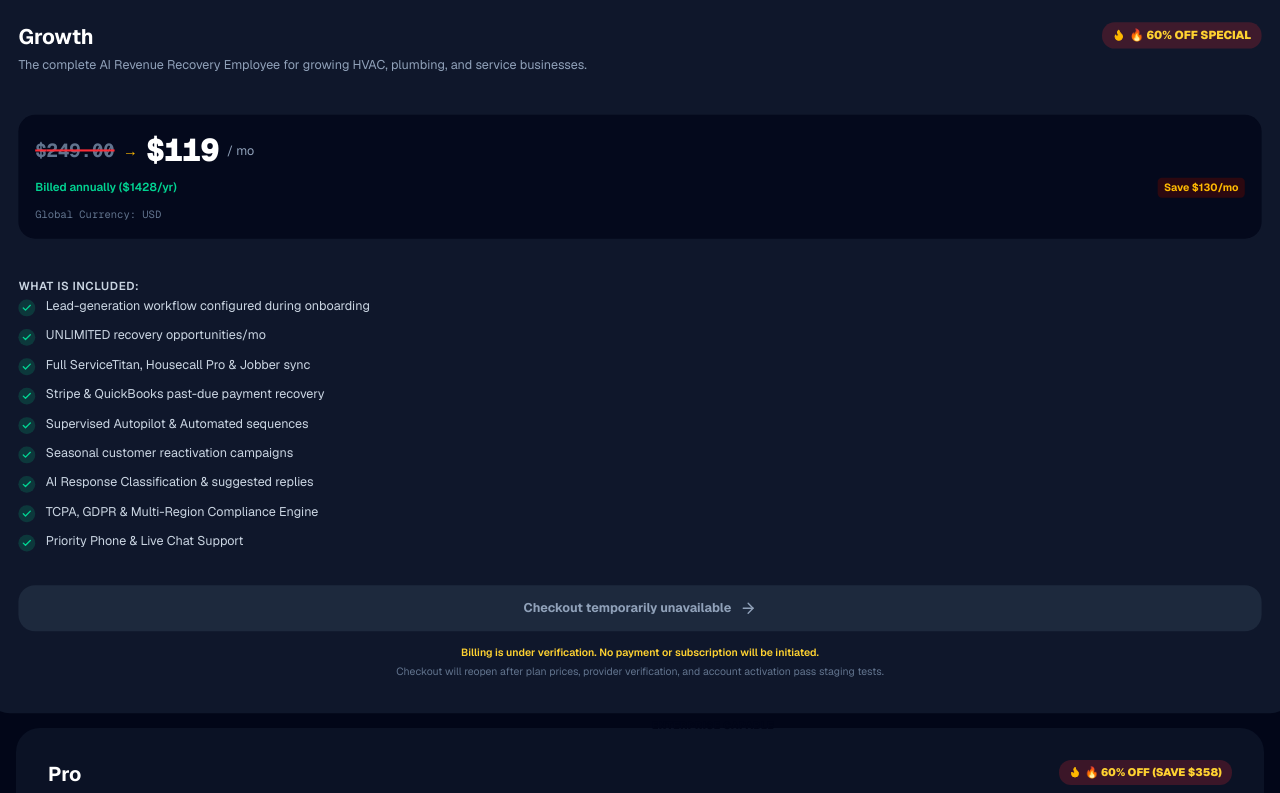
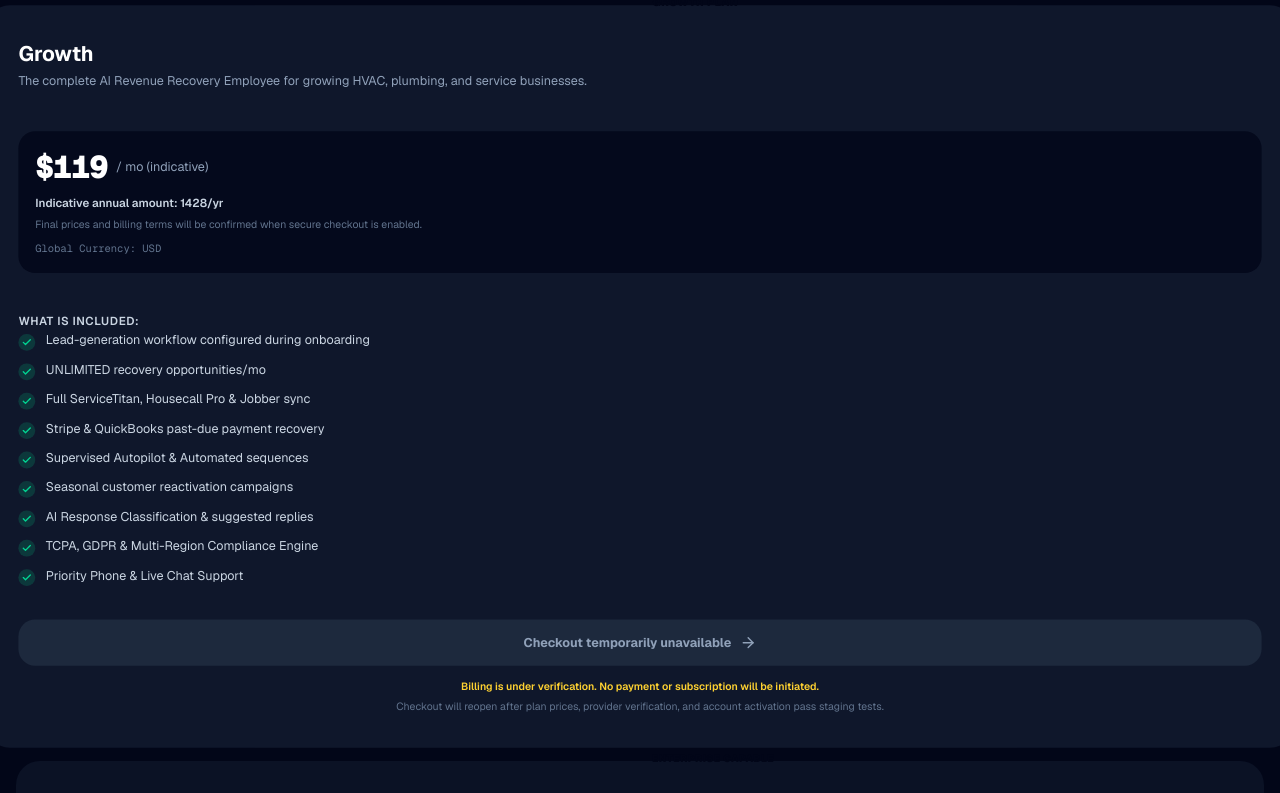
Before and after one commit to akashpardeshi188-design/revenuerecover-ai, a Next.js app: page /pricing in a window 1280 px wide. Shown: the part 1100-1893 px from the top of the page. Built offline with nearby package versions, Linux system fonts and the light colour scheme.

Commit message:
fix: remove unverified discount and lead-volume claims

```diff
--- a/app/pricing/page.tsx
+++ b/app/pricing/page.tsx
@@ -6,7 +6,6 @@ import {
   Check,
   ArrowRight,
   Globe2,
-  Flame,
 } from 'lucide-react';
 
 export default function PricingPage() {
@@ -16,13 +15,10 @@ export default function PricingPage() {
     {
       name: 'Starter',
       description: 'Ideal for solo contractors & small trade teams getting started with automated follow-ups.',
-      originalMonthly: 97.5,
-      originalAnnual: 79.0,
       monthlyPrice: 49,
       annualPrice: 39,
       currency: '$',
       currencyLabel: region === 'usa' ? 'USD' : 'USD / £39 / CAD $55',
-      discountBadge: '🔥 60% OFF',
       highlight: false,
       badge: null,
       features: [
@@ -38,13 +34,10 @@ export default function PricingPage() {
     {
       name: 'Growth',
       description: 'The complete AI Revenue Recovery Employee for growing HVAC, plumbing, and service businesses.',
-      originalMonthly: 297.5,
-      originalAnnual: 249.0,
       monthlyPrice: 149,
       annualPrice: 119,
       currency: '$',
       currencyLabel: region === 'usa' ? 'USD' : 'USD / £99 / CAD $159 / ₹9,936',
-      discountBadge: '🔥 60% OFF SPECIAL',
       highlight: true,
       badge: 'GROWTH PLAN',
       features: [
@@ -62,18 +55,15 @@ export default function PricingPage() {
     {
       name: 'Pro',
       description: 'Engineered for high-volume, multi-truck contractors and multi-location franchises.',
-      originalMonthly: 597.5,
-      originalAnnual: 497.0,
       monthlyPrice: 299,
       annualPrice: 239,
       currency: '$',
       currencyLabel: region === 'usa' ? 'USD' : 'USD / £199 / CAD $320',
-      discountBadge: '🔥 60% OFF (SAVE $358)',
       highlight: false,
       badge: 'ENTERPRISE CAPABLE',
       features: [
         'Everything in Growth Plan',
-        '🎁 500+ Verified Commercial & Residential Leads',
+        'Lead intake workflows for multi-location businesses',
         'Multi-location & Multi-brand management',
         'Full Autonomous Autopilot mode with safeguards',
         'Custom AI Voice / Webhook integrations',
@@ -148,9 +138,7 @@ export default function PricingPage() {
                 <span className={`text-xs font-medium ${isAnnual ? 'text-white font-bold' : 'text-slate-400'}`}>
                   Annual Billing
                 </span>
-                <span className="text-[10px] font-bold text-amber-300 bg-red-500/20 px-2 py-0.5 rounded-full border border-red-500/40 animate-pulse">
-                  🔥 60% OFF
-                </span>
+
               </div>
             </div>
           </div>
@@ -159,7 +147,6 @@ export default function PricingPage() {
         {/* Pricing Cards Grid */}
         <div className="grid grid-cols-1 lg:grid-cols-3 gap-8 items-stretch">
           {plans.map((plan) => {
-            const originalPrice = isAnnual ? plan.originalAnnual : plan.originalMonthly;
             const currentPrice = isAnnual ? plan.annualPrice : plan.monthlyPrice;
 
             return (
@@ -183,34 +170,23 @@ export default function PricingPage() {
                       <h3 className="text-xl font-bold text-white">{plan.name}</h3>
                       <p className="text-xs text-slate-400 mt-1 min-h-[32px]">{plan.description}</p>
                     </div>
-                    <span className="px-2.5 py-1 rounded-xl bg-red-500/20 text-amber-300 border border-red-500/30 text-[11px] font-black shrink-0 flex items-center gap-1">
-                      <Flame className="w-3 h-3 fill-amber-400 text-amber-400" /> {plan.discountBadge}
-                    </span>
+
                   </div>
 
-                  {/* PRICE SLASH DISPLAY ($597.50 -> $239) */}
                   <div className="space-y-1 p-4 rounded-2xl bg-slate-950/80 border border-slate-800">
                     <div className="flex items-center gap-2">
-                      {/* Crossed Out Original Price */}
-                      <span className="text-lg sm:text-xl font-bold text-slate-500 line-through decoration-red-500 decoration-2 font-mono">
-                        ${originalPrice.toFixed(2)}
-                      </span>
-                      <span className="text-sm font-black text-amber-400">→</span>
-                      {/* New Discounted Price */}
                       <span className="text-3xl sm:text-4xl font-black text-white font-mono tracking-tight">
                         ${currentPrice}
                       </span>
-                      <span className="text-xs text-slate-400">/ mo</span>
+                      <span className="text-xs text-slate-400">/ mo (indicative)</span>
                     </div>
 
                     <div className="flex items-center justify-between text-[11px] pt-1">
-                      <span className="text-emerald-400 font-semibold">
-                        {isAnnual ? `Billed annually ($${currentPrice * 12}/yr)` : 'Billed monthly'}
-                      </span>
-                      <span className="text-amber-400 font-bold bg-red-950/60 px-1.5 py-0.5 rounded text-[10px]">
-                        Save ${(originalPrice - currentPrice).toFixed(0)}/mo
+                      <span className="text-slate-300 font-semibold">
+                        {isAnnual ? `Indicative annual amount: ${currentPrice * 12}/yr` : 'Indicative monthly amount'}
                       </span>
                     </div>
+                    <p className="text-[10px] text-slate-500">Final prices and billing terms will be confirmed when secure checkout is enabled.</p>
 
                     <div className="text-[10px] text-slate-500 font-mono pt-1">
                       Global Currency: {plan.currencyLabel}
```
